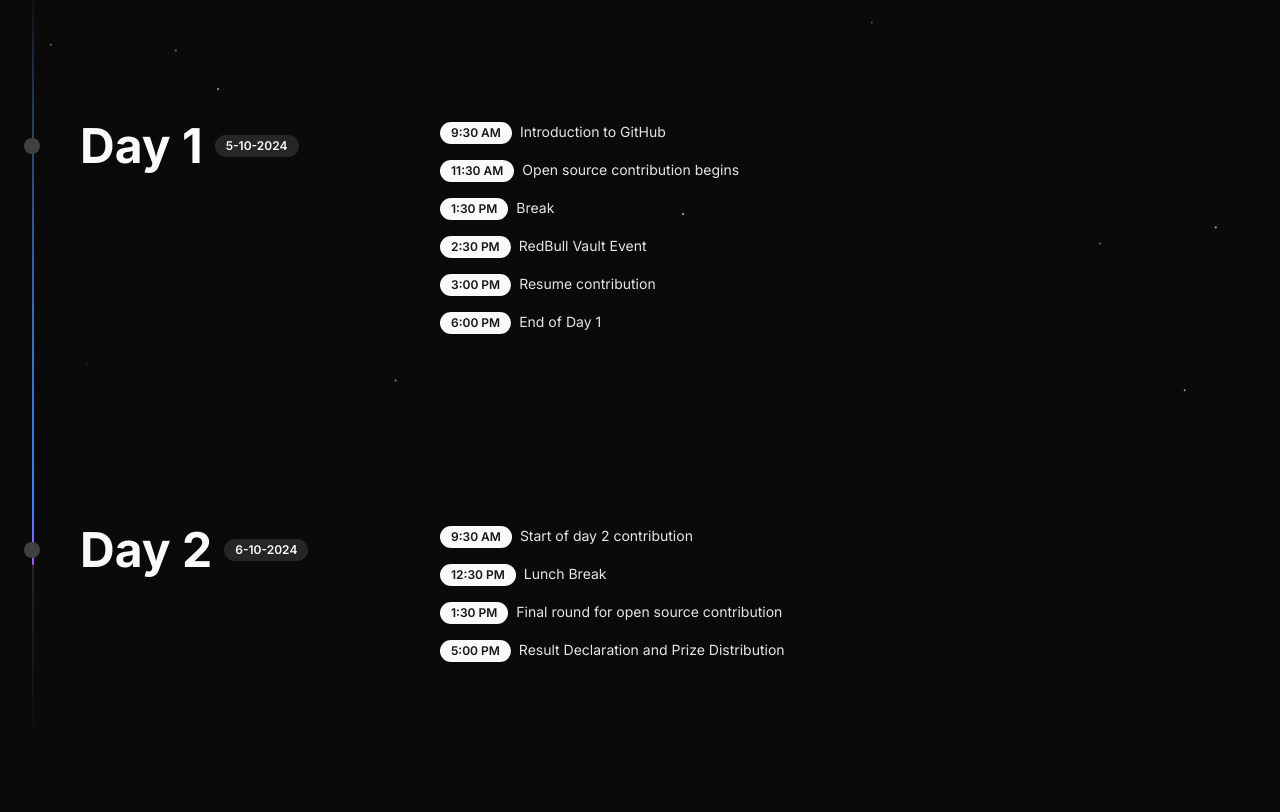
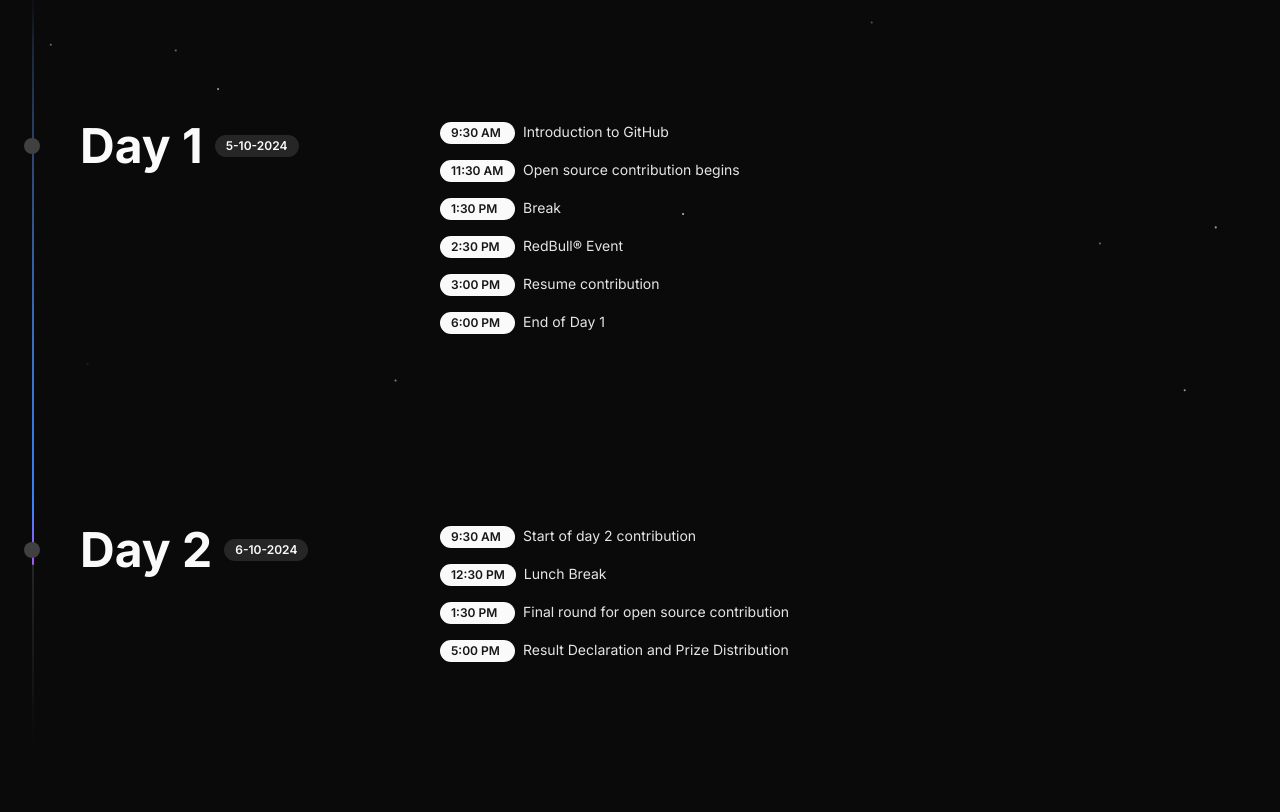
Before and after one commit to rushilvishwakarma/GDG-hacktoberfest, a Next.js app: page /details in a window 1280 px wide. Shown: the part 380-1192 px from the top of the page. Built offline with nearby package versions, Linux system fonts and the light colour scheme.

Commit message:
updated Timeline

```diff
--- a/app/details/page.tsx
+++ b/app/details/page.tsx
@@ -133,7 +133,6 @@ const Page: NextPage = () => {
 
 export default Page;
 
-// Define TimelineDemo separately and ensure it's compatible
 const TimelineDemo = (): JSX.Element => {
   const data = [
     {
@@ -141,29 +140,28 @@ const TimelineDemo = (): JSX.Element => {
       date: "5-10-2024",
       content: (
         <ul className="list-none leading-loose text-neutral-800 dark:text-neutral-200 text-xs md:text-sm font-normal mb-8 space-y-4">
-
           <li>
-          <Badge className="mr-2">9:30 AM</Badge>
+            <Badge className="inline-flex justify-between min-w-[75px] mr-2">9:30 AM</Badge>
             Introduction to GitHub
           </li>
           <li>
-            <Badge className="mr-2">11:30 AM</Badge>
+            <Badge className="inline-flex justify-between min-w-[75px] mr-2">11:30 AM</Badge>
             Open source contribution begins
           </li>
           <li>
-            <Badge className="mr-2">1:30 PM</Badge>
+            <Badge className="inline-flex justify-between min-w-[75px] mr-2">1:30 PM</Badge>
             Break
           </li>
           <li>
-            <Badge className="mr-2">2:30 PM</Badge>
-            RedBull Vault Event
+            <Badge className="inline-flex justify-between min-w-[75px] mr-2">2:30 PM</Badge>
+            RedBull® Event
           </li>
           <li>
-            <Badge className="mr-2">3:00 PM</Badge>
+            <Badge className="inline-flex justify-between min-w-[75px] mr-2">3:00 PM</Badge>
             Resume contribution
           </li>
           <li>
-            <Badge className="mr-2">6:00 PM</Badge>
+            <Badge className="inline-flex justify-between min-w-[75px] mr-2">6:00 PM</Badge>
             End of Day 1
           </li>
         </ul>
@@ -173,32 +171,27 @@ const TimelineDemo = (): JSX.Element => {
       title: "Day 2",
       date: "6-10-2024",
       content: (
-        <ul className="leading-loose list-none text-neutral-800 dark:text-neutral-200 text-xs md:text-sm font-normal mb-8 space-y-4">
-
+        <ul className="list-none leading-loose text-neutral-800 dark:text-neutral-200 text-xs md:text-sm font-normal mb-8 space-y-4">
           <li>
-          <Badge className="mr-2">9:30 AM</Badge>
+            <Badge className="inline-flex justify-between min-w-[75px] mr-2">9:30 AM</Badge>
             Start of day 2 contribution
           </li>
-
           <li>
-          <Badge className="mr-2">12:30 PM</Badge>
+            <Badge className="inline-flex justify-between min-w-[75px] mr-2">12:30 PM</Badge>
             Lunch Break
           </li>
-
           <li>
-          <Badge className="mr-2">1:30 PM</Badge>
+            <Badge className="inline-flex justify-between min-w-[75px] mr-2">1:30 PM</Badge>
             Final round for open source contribution
           </li>
-
           <li>
-          <Badge className="mr-2">5:00 PM</Badge>
+            <Badge className="inline-flex justify-between min-w-[75px] mr-2">5:00 PM</Badge>
             Result Declaration and Prize Distribution
           </li>
         </ul>
       ),
     },
   ];
-
   return (
     <div className="w-full">
       <Timeline data={data} />
--- a/app/rules/page.tsx
+++ b/app/rules/page.tsx
@@ -36,7 +36,7 @@ const RulesPage = () => {
       icon: <BsPeopleFill />,
       renderDescription: () => (
         <ul className="list-disc pl-6 space-y-2 text-neutral-800 dark:text-neutral-300">
-          <li>Teams can consist of up to 4 members.</li>
+          <li>Teams can consist of up to 2-4 members.</li>
           <li>All team members must actively participate and contribute to solving issues.</li>
         </ul>
       ),
@@ -57,7 +57,7 @@ const RulesPage = () => {
       renderDescription: () => (
         <ul className="list-disc pl-6 space-y-2 text-neutral-800 dark:text-neutral-300">
           <li>An alive leaderboard will be maintained, updating scores as PRs are reviewed and merged.</li>
-          <li>The bottom 2-3 teams will be eliminated every 1.5 hours based on their standings.</li>
+          <li>The bottom 4 teams will be eliminated every 1.5 hours based on their standings.</li>
         </ul>
       ),
     },
```
